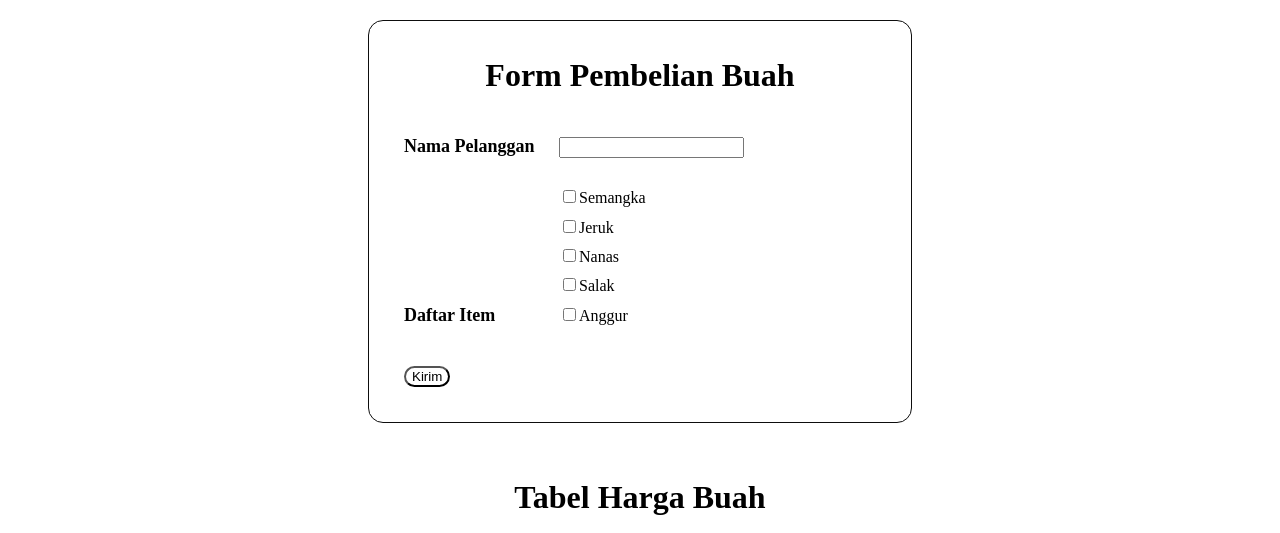
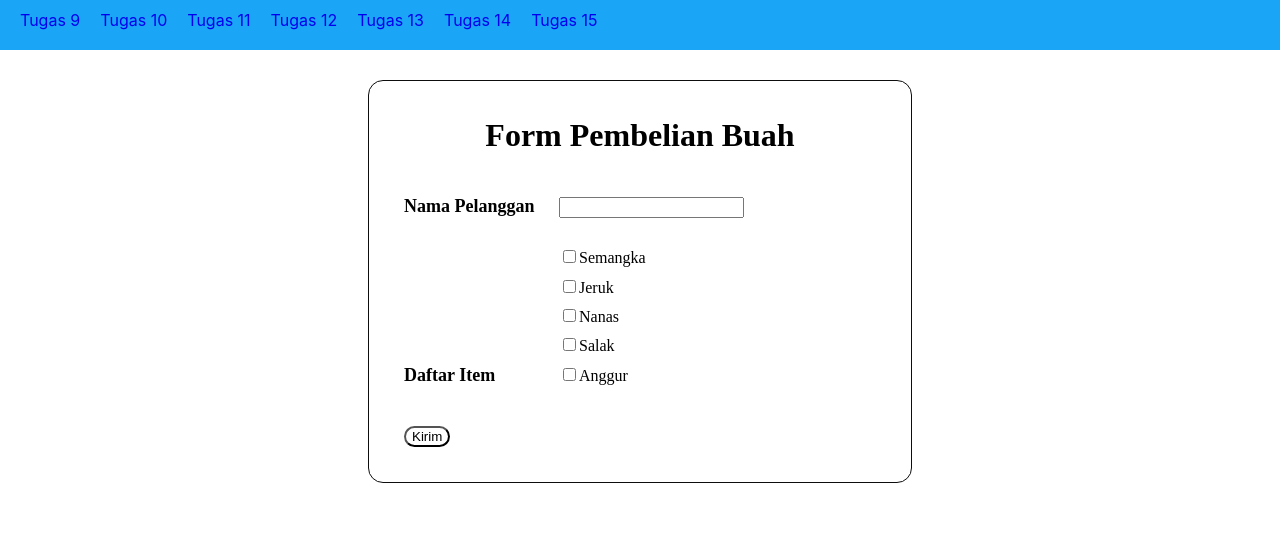
Before and after one commit to afifahratma/sanbercode-reactjs-0820-2, a React (Create React App) app: page / in a window 1280 px wide. Shown: the top 533 px of the page. Built offline with nearby package versions, Linux system fonts and the light colour scheme; no server answers.

Commit message:
update tugas15

```diff
--- a/src/App.js
+++ b/src/App.js
@@ -2,23 +2,25 @@ import React from 'react';
 //import logo from './logo.svg';
 import './App.css';
 import './Tugas-13/FormBuah.css'
-import Form from './Tugas-9/Form';
+import './Tugas-15/Nav.css'
+/* import Form from './Tugas-9/Form';
 import DaftarBuah from './Tugas-10/DaftarBuah';
 import Timer from './Tugas-11/Timer'
 import FormBuah from './Tugas-12/FormBuah';
 //import FormBuah from './Tugas-13/FormBuah.js'
-import Buah from './Tugas-14/Buah'
-
+import Buah from './Tugas-14/Buah' */
+import Routes from './Tugas-15/Routes'
 
 function App() {
   return(
    <div>
-    <Form/>
+    {/* <Form/>
     <DaftarBuah/>
     <Timer/>
     <FormBuah/>
 
-   <Buah/>
+   <Buah/> */}
+   <Routes/>
    </div>
   )
 }
--- /dev/null
+++ b/src/Tugas-15/Nav.css
@@ -0,0 +1,3 @@
+.header{
+    margin-bottom: 5em;
+}
--- /dev/null
+++ b/src/Tugas-15/NavBar.js
@@ -0,0 +1,67 @@
+import React, { useContext } from 'react'
+import { Link } from 'react-router-dom'
+import { ThemeContext } from './ThemeContext';
+
+
+export default function NavigationBar() {
+    const state = useContext(ThemeContext)
+
+    const header = {
+        marginBottom: '5em'
+    }
+
+    const navBar = {
+        height: '50px',
+        justifyContent: 'space-between',
+        position: 'fixed',
+        right: '0px',
+        left: '0px',
+        top: '0px',
+        zindex:'1',
+        transition: 'all 0.15s ease-in',
+        backgroundColor: state.theme.primary,
+        color: state.theme.text
+    }
+
+    const navUl ={
+      liststyletype: 'none',
+      margin: '0',
+      padding: '10px'
+    }
+
+    const navli ={
+      display : 'inline',
+      margin: '10px'
+    }
+    const navLink = {
+      'text-decoration' : 'none'
+    }
+
+    return (
+        <nav style={navBar}>
+          <ul style={navUl}>
+            <li style={navli}>
+              <Link style={navLink} to="/">Tugas 9</Link>
+            </li>
+            <li style={navli}>
+              <Link style={navLink} to="/Tugas10">Tugas 10</Link>
+            </li>
+            <li style={navli}>
+              <Link style={navLink} to="/Tugas11">Tugas 11</Link>
+            </li>
+            <li style={navli}>
+              <Link style={navLink} to="/Tugas12">Tugas 12</Link>
+            </li>
+            <li style={navli}>
+              <Link style={navLink} to="/Tugas13">Tugas 13</Link>
+            </li>
+            <li style={navli}>
+              <Link style={navLink} to="/Tugas14">Tugas 14</Link>
+            </li>
+            <li style={navli}>
+              <Link style={navLink}to="/Tugas15">Tugas 15</Link>
+            </li>
+          </ul>
+        </nav>
+    )
+    }
--- /dev/null
+++ b/src/Tugas-15/Routes.js
@@ -0,0 +1,54 @@
+import React from "react";
+import {
+  BrowserRouter as Router,
+  Switch,
+  Route,
+  Link
+} from "react-router-dom";
+import Tugas9 from '../Tugas-9/Form'
+import Tugas10 from '../Tugas-10/DaftarBuah'
+import Tugas11 from '../Tugas-11/Timer'
+import Tugas12 from '../Tugas-12/FormBuah';
+import Tugas13 from '../Tugas-13/FormBuah.js'
+import Tugas14 from '../Tugas-14/Buah'
+import Tugas15 from '../Tugas-15/Toggle'
+import NavigationBar from "./NavBar";
+
+
+export default function App() {
+  return (
+    <Router>
+      <div>
+        <div className="header">
+         <NavigationBar/>
+        </div>
+
+
+        {/* A <Switch> looks through its children <Route>s and
+            renders the first one that matches the current URL. */}
+        <Switch>
+            <Route exact path="/" component={Tugas9}/>
+            <Route exact path="/Tugas10" component={Tugas10}/>
+            <Route exact path="/Tugas11" component={Tugas11}/>
+            <Route exact path="/Tugas12" component={Tugas12}/>
+            <Route exact path="/Tugas13" component={Tugas13}/>
+            <Route exact path="/Tugas14" component={Tugas14}/>
+            <Route exact path="/Tugas15" component={Tugas15}/>
+
+        </Switch>
+        </div>
+    </Router>
+  );
+}
+
+/* function Home() {
+  return <h2>Home</h2>;
+}
+
+function About() {
+  return <h2>About</h2>;
+}
+
+function Users() {
+  return <h2>Users</h2>;
+} */
--- /dev/null
+++ b/src/Tugas-15/ThemeContext.js
@@ -0,0 +1,44 @@
+import React, {useState, createContext} from "react"
+
+
+export const ThemeContext = createContext({
+  theme: {
+  type: 'light',
+  primary: '#1ba5f7',
+  text: '#black'
+},
+setTheme: () => {}
+})
+
+export const ThemeProvider = props => {
+    const theme = {
+        light : {
+            type : 'light',
+            primary: '#1ba5f7',
+            text: 'black'
+        },
+            dark:{
+            type: 'dark',
+            primary: '#212121',
+            text: 'white'
+        },
+
+    }
+
+    const setTheme = (type) => {
+        setState({ ...state, theme: type === 'dark' ? theme.light : theme.dark })
+      }
+
+      const initState = {
+        theme: theme.light,
+        setTheme: setTheme
+      }
+
+      const [state, setState] = useState(initState)
+
+    return (
+        <ThemeContext.Provider value={state}>
+          {props.children}
+        </ThemeContext.Provider>
+    )
+}
--- /dev/null
+++ b/src/Tugas-15/ThemeSwitch.js
@@ -0,0 +1,19 @@
+import React, { useContext } from "react";
+import { ThemeContext } from "./ThemeContext";
+
+const ThemeSwitch = () => {
+    const state = useContext(ThemeContext)
+
+    const btn = {
+        color: state.theme.textOnSecondary,
+        margin: ' 0 auto',
+        background: state.theme.secondary,
+
+      }
+
+    return(
+        <button onClick={() => state.setTheme(state.theme.type)} style={btn}> Change Theme Navbar </button>
+    )
+}
+
+export default ThemeSwitch
--- /dev/null
+++ b/src/Tugas-15/Toggle.js
@@ -0,0 +1,17 @@
+import React from "react"
+import NavigatonBar from "./NavBar"
+import { ThemeProvider } from "./ThemeContext"
+import ThemeSwitch from "./ThemeSwitch"
+
+
+
+const Toggle = () =>{
+    return(
+        <ThemeProvider>
+            <ThemeSwitch/>
+            <NavigatonBar/>
+        </ThemeProvider>
+    )
+}
+
+export default Toggle
```
